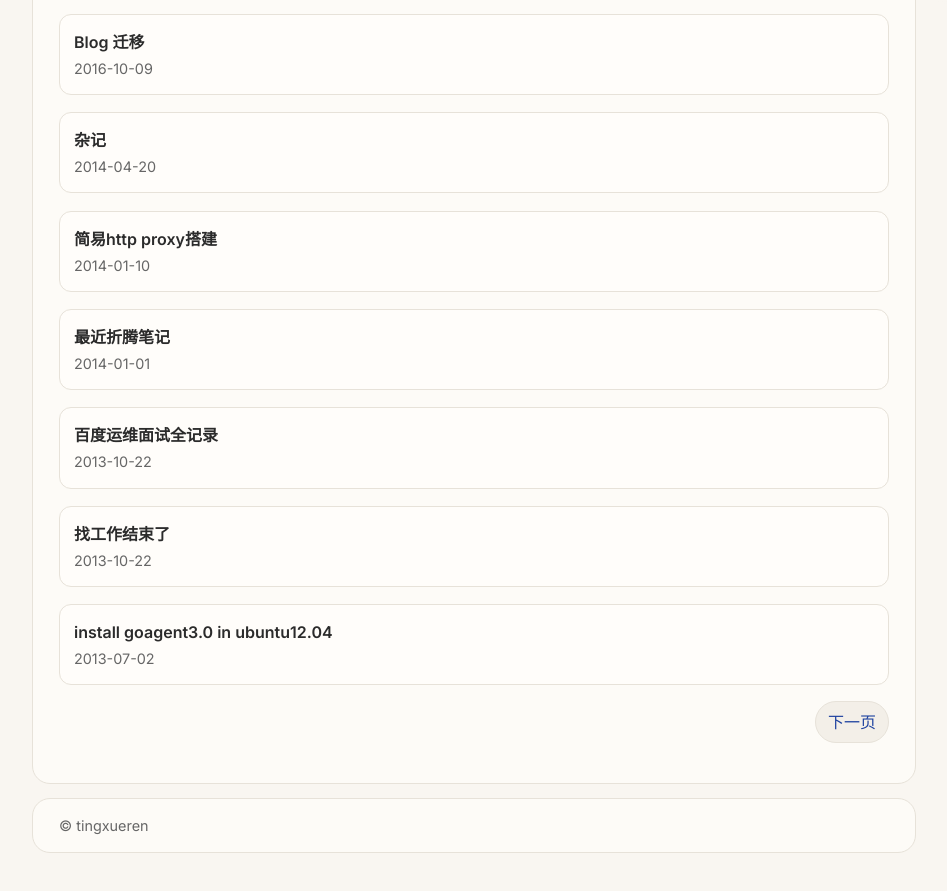
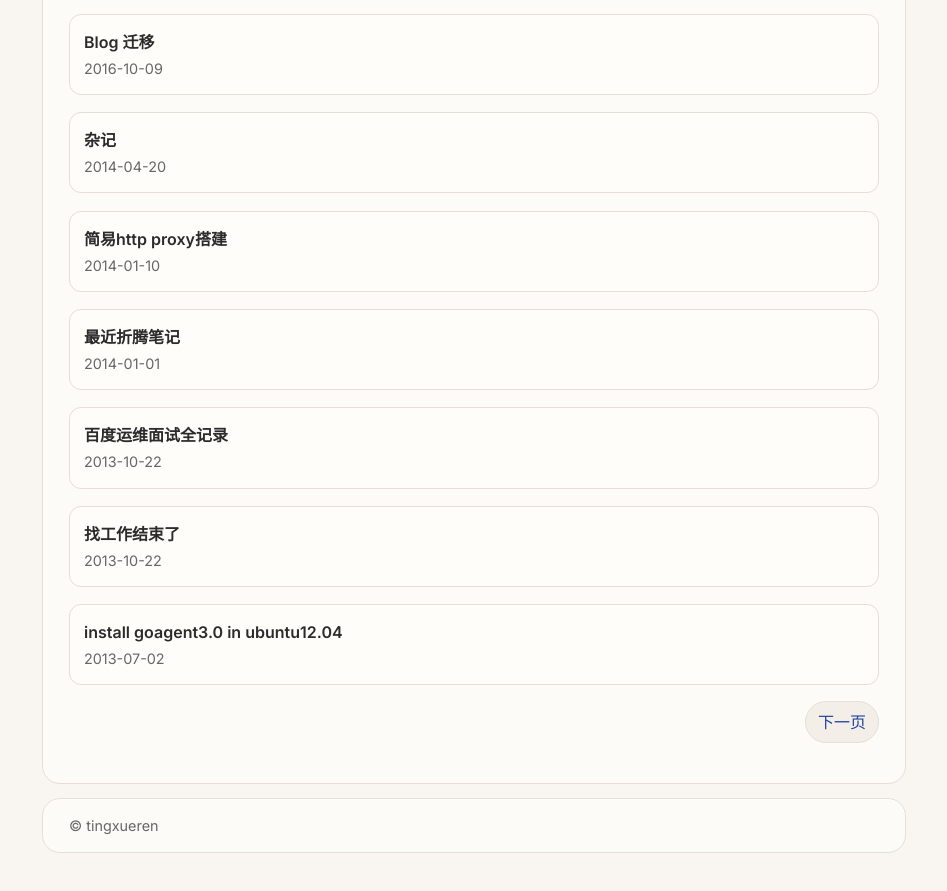
Before and after one commit to tingxueren/tingxueren.github.io, an Astro site: page / in a window 1280 px wide. Shown: the part 543-1434 px from the top of the page, without its empty margins (166-1113 px from the left). Built offline with nearby package versions, Linux system fonts and the light colour scheme; Astro itself is replaced by a stand-in of ours.

Commit message:
style(theme): refine warm editorial spacing, borders, and interactive states

```diff
--- a/src/layouts/BaseLayout.astro
+++ b/src/layouts/BaseLayout.astro
@@ -31,7 +31,7 @@ const navItems = [
         --bg-page: #f9f6f1;
         --bg-paper: #fdfbf7;
         --bg-soft: #f3efe8;
-        --line: #e7e2d9;
+        --line: #e5dfd4;
         --line-strong: #d7d0c4;
         --text: #2b2b2b;
         --muted: #666666;
@@ -63,7 +63,7 @@ const navItems = [
       }
 
       .container {
-        max-width: 920px;
+        max-width: 900px;
         margin: 0 auto;
         padding: 28px 18px 56px;
       }
@@ -74,6 +74,7 @@ const navItems = [
         border: 1px solid var(--line);
         border-radius: var(--radius-lg);
         background: var(--bg-paper);
+        box-shadow: 0 1px 0 rgba(255, 255, 255, 0.6) inset;
       }
 
       .site-header {
@@ -194,6 +195,12 @@ const navItems = [
         border: 1px solid var(--line);
         border-radius: var(--radius-md);
         background: #fffdfa;
+        transition: border-color .16s ease, background-color .16s ease;
+      }
+
+      .post-list li:hover {
+        border-color: var(--line-strong);
+        background: #fffcf8;
       }
 
       .post-list li a {
@@ -221,6 +228,12 @@ const navItems = [
         border-radius: 999px;
         border: 1px solid var(--line);
         background: var(--bg-soft);
+      }
+
+      .pager a:hover,
+      .pill:hover {
+        border-color: var(--line-strong);
+        background: #efe9df;
       }
 
       article { overflow-wrap: break-word; }
```
